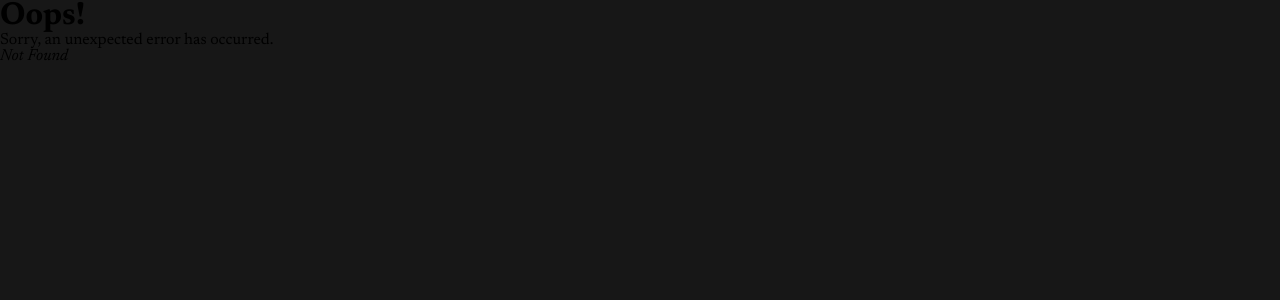
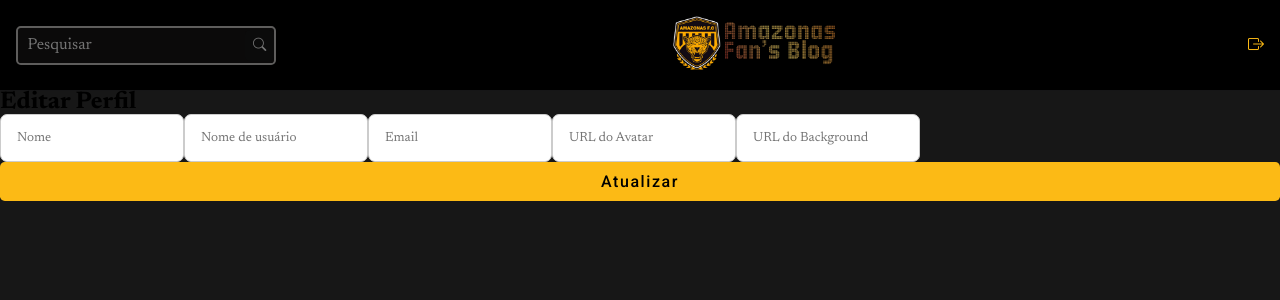
Before and after one commit to Realnatanael/front-amazonasfc, a React (Vite) app: page /edit-profile/1 in a window 1280 px wide. Before the commit this address had no page. Shown: the top 300 px of the page. Built offline with nearby package versions, Linux system fonts and the light colour scheme.

Commit message:
feat: Add EditProfile page and route

```diff
--- a/src/main.jsx
+++ b/src/main.jsx
@@ -1,6 +1,5 @@
 import React from 'react'
 import ReactDOM from 'react-dom/client'
-import App from './App.jsx'
 import { RouterProvider, createBrowserRouter } from 'react-router-dom'
 import { Navbar } from './components/Navbar/Navbar.jsx'
 import Home from './pages/Home/Home.jsx'
@@ -12,6 +11,7 @@ import { Registration } from './pages/Registration/Registration.jsx'
 import { Profile } from './pages/Profile/Profile.jsx'
 import UserProvider from './Context/UserContext.jsx'
 import { ManageNews } from './pages/ManageNews/ManageNews.jsx'
+import { EditProfile } from './pages/Profile/EditProfile.jsx'
 
 const router = createBrowserRouter([
   {
@@ -30,6 +30,10 @@ const router = createBrowserRouter([
     {
       path: "/profile",
       element: <Profile/>,
+    },
+    {
+      path: "/edit-profile/:id",
+      element: <EditProfile/>
     },
     {
       path: "/manage-news/:action/:id",
--- /dev/null
+++ b/src/pages/Profile/EditProfile.jsx
@@ -0,0 +1,104 @@
+import { useNavigate } from "react-router-dom";
+import { zodResolver } from "@hookform/resolvers/zod";
+import { ErrorSpan } from "../../components/Navbar/NavbarStyled";
+import { Input } from "../../components/Input/Input";
+import { Button } from "../../components/Button/Button";
+import { updateUser, userLogged } from "../../services/userServices";
+import { useForm } from "react-hook-form";
+import { useEffect } from "react";
+import {z} from 'zod'
+
+const userSchema = z.object({
+    name: z.string().nonempty({ message: 'Nome é obrigatório' }),
+    username: z.string().nonempty({ message: 'Nome de usuário é obrigatório' }),
+    email: z.string().email({ message: 'Email inválido' }),
+    avatar: z.string().url({ message: 'URL do Avatar inválido' }),
+    background: z.string().url({ message: 'URL do Background inválido' }),
+  });
+
+    export function EditProfile() {
+    const navigate = useNavigate();
+
+    const {
+        register: registerUser,
+        handleSubmit: handleRegisterUser,
+        formState: { errors: errorsRegisterUser },
+        setValue,
+    } = useForm({ resolver: zodResolver(userSchema)});
+
+    async function editUserSubmit(data){
+        try {
+            await updateUser(data);
+            navigate("/profile");
+        } catch (error) {
+            console.error(error);
+        }
+    }
+
+    async function findUser(){
+        try {
+            const response = await userLogged();
+            if (response.data && response.data.user) {
+                setValue("name", response.data.user.name);
+                setValue("username", response.data.user.username);
+                setValue("email", response.data.user.email);
+                setValue("avatar", response.data.user.avatar);
+                setValue("background", response.data.user.background);
+            }
+        } catch (error) {
+            console.error(error);
+        }
+    }
+
+    useEffect(() => {
+        findUser()
+    }, []);
+
+    return (
+        <div>
+            <h2>Editar Perfil</h2>
+            <form onSubmit={handleRegisterUser(editUserSubmit)}>
+                <Input
+                    type="text"
+                    placeholder="Nome"
+                    name="name"
+                    register={registerUser}
+                />
+                {errorsRegisterUser.name && (<ErrorSpan>{errorsRegisterUser.name.message}</ErrorSpan>)}
+                <Input
+                    type="text"
+                    placeholder="Nome de usuário"
+                    name="username"
+                    register={registerUser}
+                />
+                {errorsRegisterUser.username && (<ErrorSpan>{errorsRegisterUser.username.message}</ErrorSpan>)}
+                <Input
+                    type="text"
+                    placeholder="Email"
+                    name="email"
+                    register={registerUser}
+                />
+                {errorsRegisterUser.email && (<ErrorSpan>{errorsRegisterUser.email.message}</ErrorSpan>)}
+                <Input
+                    type="text"
+                    placeholder="URL do Avatar"
+                    name="avatar"
+                    register={registerUser}
+                />
+                {errorsRegisterUser.avatar && (<ErrorSpan>{errorsRegisterUser.avatar.message}</ErrorSpan>)}
+                <Input
+                    type="text"
+                    placeholder="URL do Background"
+                    name="background"
+                    register={registerUser}
+                />
+                {errorsRegisterUser.background && (<ErrorSpan>{errorsRegisterUser.background.message}</ErrorSpan>)}
+
+                <Button
+                    datatype="submit"
+                    text="Atualizar"
+                />
+            </form>
+        </div>
+    )
+}
--- a/src/pages/Profile/Profile.jsx
+++ b/src/pages/Profile/Profile.jsx
@@ -4,10 +4,12 @@ import { ProfileActions, ProfileAvatar, ProfileBackground, ProfileContainer, Pro
 import { getAllPostsByUser } from "../../services/postsServices";
 import { Card } from "../../components/Card/Card";
 import { Link } from "react-router-dom";
+import { userLogged } from "../../services/userServices"
 
 export function Profile(){
     const [user] = useContext(UserContext);
     const [news, setNews] = useState([]);
+    const [userId, setUserId] = useState(null);
 
     useEffect(() => {
         const fetchNews = async () => {
@@ -22,11 +24,26 @@ export function Profile(){
         fetchNews();
     }, []);
 
+    useEffect(() => {
+        const fetchUserId = async () => {
+            try {
+                const response = await userLogged();
+                setUserId(response.data._id);
+            } catch (error) {
+                console.error('Erro ao buscar ID do usuário:', error);
+            }
+        };
+
+        fetchUserId();
+    }, []);
+
     return (
         <ProfileContainer>
             <ProfileHeader>
                 <ProfileIconEdit>
-                    <i className="bi bi-pencil-square"></i>
+                    {userId && <Link to={`/edit-profile/${userId}`}>
+                        <i className="bi bi-pencil-square"></i>
+                    </Link>}
                 </ProfileIconEdit>
                 <ProfileBackground src={user.background} alt=""/>
                 <ProfileUser>
--- a/src/services/userServices.js
+++ b/src/services/userServices.js
@@ -17,12 +17,21 @@ export function signup(data){
 }
 
 export function userLogged(){
-    const decoded = jwtDecode(Cookies.get('token'));
+    const token = Cookies.get('token');
+    if (!token) {
+        throw new Error('Token não definido');
+    }
+
+    const decoded = jwtDecode(token);
     const userId = decoded.id;
+
+    if (!userId) {
+        throw new Error('ID do usuário não definido');
+    }
 
     const response = axios.get(`${baseURL}/user/${userId}`, {
         headers: {
-            Authorization: `Bearer ${Cookies.get('token')}`,
+            Authorization: `Bearer ${token}`,
         }
     });
     return response;
@@ -33,3 +42,13 @@ function generateUsername(name){
     const randomNumber = Math.floor(Math.random() * 1000);
     return `${nameLowerCaseWithoutSpace}-${randomNumber}`;
 }
+export function updateUser(data, id){
+    const token = Cookies.get('token');
+
+    const response = axios.patch(`${baseURL}/user/${id}`, data, {
+        headers: {
+            Authorization: `Bearer ${token}`,
+        }
+    });
+    return response;
+}
```
